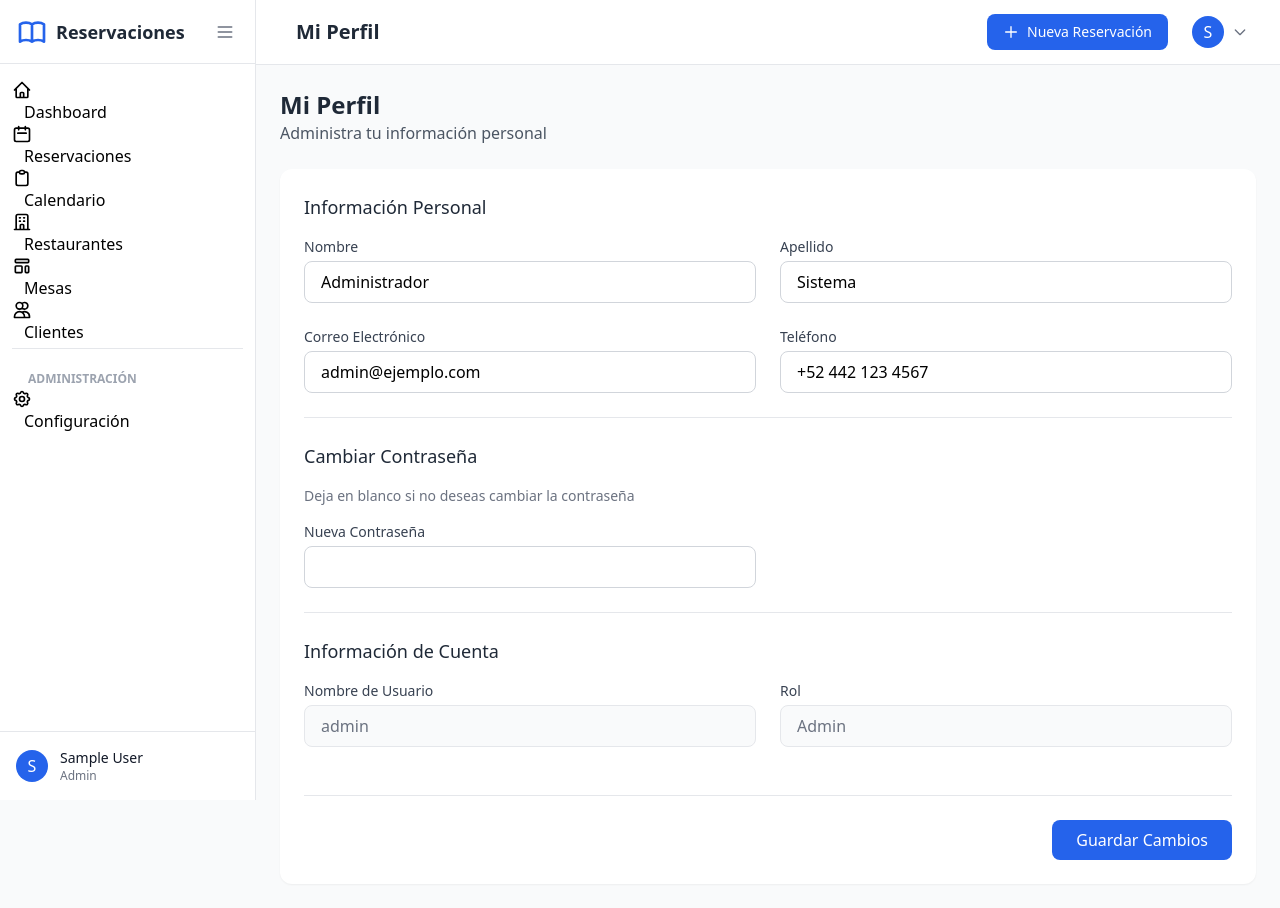
After one commit to danjohn007/API-Open-Table, a PHP site: page /admin/profile in a window 1280 px wide. The commit adds this page. Run offline with PHP 8.4, Linux system fonts and the light colour scheme; the visitor is signed in with stand-in values (Sample User, id 1); data comes from the database, SQL or seed files in the repository; some libraries are stand-ins or nearby versions.

Commit message:
Fix SQL parameter binding and add missing profile route
Co-authored-by: danjohn007 <77515822+danjohn007@users.noreply.github.com>

```diff
--- a/app/controllers/AuthController.php
+++ b/app/controllers/AuthController.php
@@ -114,4 +114,58 @@ class AuthController extends Controller {
 
         $this->render('auth/forgot-password', ['error' => $error, 'success' => $success], 'auth');
     }
+
+    /**
+     * Perfil del usuario
+     */
+    public function profile() {
+        $this->requireAuth();
+
+        $user = $this->userModel->find($_SESSION['user_id']);
+
+        if (!$user) {
+            $this->redirect('login');
+        }
+
+        $error = null;
+        $success = null;
+
+        if ($_SERVER['REQUEST_METHOD'] === 'POST') {
+            $data = [
+                'first_name' => $this->getPost('first_name'),
+                'last_name' => $this->getPost('last_name'),
+                'email' => $this->getPost('email'),
+                'phone' => $this->getPost('phone')
+            ];
+
+            // Check if email is being changed and if it already exists
+            if ($data['email'] !== $user['email'] && $this->userModel->emailExists($data['email'])) {
+                $error = 'El correo electrónico ya está registrado';
+            } else {
+                // Update password if provided
+                $newPassword = $this->getPost('new_password');
+                if (!empty($newPassword)) {
+                    if (strlen($newPassword) < 6) {
+                        $error = 'La contraseña debe tener al menos 6 caracteres';
+                    } else {
+                        $data['password'] = password_hash($newPassword, PASSWORD_DEFAULT);
+                    }
+                }
+
+                if (!$error) {
+                    $this->userModel->update($_SESSION['user_id'], $data);
+                    $_SESSION['user_name'] = $data['first_name'] . ' ' . $data['last_name'];
+                    $_SESSION['user_email'] = $data['email'];
+                    $success = 'Perfil actualizado exitosamente';
+                    $user = $this->userModel->find($_SESSION['user_id']);
+                }
+            }
+        }
+
+        $this->render('admin/profile', [
+            'user' => $user,
+            'error' => $error,
+            'success' => $success
+        ], 'admin');
+    }
 }
--- /dev/null
+++ b/app/views/admin/profile.php
@@ -0,0 +1,87 @@
+<?php $pageTitle = 'Mi Perfil'; ?>
+
+<div class="flex items-center justify-between mb-6">
+    <div>
+        <h2 class="text-2xl font-bold text-gray-800">Mi Perfil</h2>
+        <p class="text-gray-600">Administra tu información personal</p>
+    </div>
+</div>
+
+<?php if (!empty($error)): ?>
+<div class="bg-red-100 border border-red-400 text-red-700 px-4 py-3 rounded-lg mb-6">
+    <?= htmlspecialchars($error) ?>
+</div>
+<?php endif; ?>
+
+<?php if (!empty($success)): ?>
+<div class="bg-green-100 border border-green-400 text-green-700 px-4 py-3 rounded-lg mb-6">
+    <?= htmlspecialchars($success) ?>
+</div>
+<?php endif; ?>
+
+<div class="bg-white rounded-xl shadow-sm">
+    <form method="POST" action="<?= BASE_URL ?>/admin/profile" class="p-6 space-y-6">
+        <!-- Información personal -->
+        <div class="border-b pb-6">
+            <h3 class="text-lg font-medium text-gray-800 mb-4">Información Personal</h3>
+            <div class="grid grid-cols-1 md:grid-cols-2 gap-6">
+                <div>
+                    <label class="block text-sm font-medium text-gray-700 mb-1">Nombre</label>
+                    <input type="text" name="first_name" value="<?= htmlspecialchars($user['first_name'] ?? '') ?>" required
+                           class="w-full px-4 py-2 border border-gray-300 rounded-lg focus:ring-2 focus:ring-primary focus:border-primary">
+                </div>
+                <div>
+                    <label class="block text-sm font-medium text-gray-700 mb-1">Apellido</label>
+                    <input type="text" name="last_name" value="<?= htmlspecialchars($user['last_name'] ?? '') ?>" required
+                           class="w-full px-4 py-2 border border-gray-300 rounded-lg focus:ring-2 focus:ring-primary focus:border-primary">
+                </div>
+                <div>
+                    <label class="block text-sm font-medium text-gray-700 mb-1">Correo Electrónico</label>
+                    <input type="email" name="email" value="<?= htmlspecialchars($user['email'] ?? '') ?>" required
+                           class="w-full px-4 py-2 border border-gray-300 rounded-lg focus:ring-2 focus:ring-primary focus:border-primary">
+                </div>
+                <div>
+                    <label class="block text-sm font-medium text-gray-700 mb-1">Teléfono</label>
+                    <input type="tel" name="phone" value="<?= htmlspecialchars($user['phone'] ?? '') ?>"
+                           class="w-full px-4 py-2 border border-gray-300 rounded-lg focus:ring-2 focus:ring-primary focus:border-primary">
+                </div>
+            </div>
+        </div>
+
+        <!-- Cambiar contraseña -->
+        <div class="border-b pb-6">
+            <h3 class="text-lg font-medium text-gray-800 mb-4">Cambiar Contraseña</h3>
+            <p class="text-sm text-gray-500 mb-4">Deja en blanco si no deseas cambiar la contraseña</p>
+            <div class="grid grid-cols-1 md:grid-cols-2 gap-6">
+                <div>
+                    <label class="block text-sm font-medium text-gray-700 mb-1">Nueva Contraseña</label>
+                    <input type="password" name="new_password" minlength="6"
+                           class="w-full px-4 py-2 border border-gray-300 rounded-lg focus:ring-2 focus:ring-primary focus:border-primary">
+                </div>
+            </div>
+        </div>
+
+        <!-- Información de cuenta -->
+        <div class="pb-6">
+            <h3 class="text-lg font-medium text-gray-800 mb-4">Información de Cuenta</h3>
+            <div class="grid grid-cols-1 md:grid-cols-2 gap-6">
+                <div>
+                    <label class="block text-sm font-medium text-gray-700 mb-1">Nombre de Usuario</label>
+                    <input type="text" value="<?= htmlspecialchars($user['username'] ?? '') ?>" disabled
+                           class="w-full px-4 py-2 border border-gray-200 rounded-lg bg-gray-50 text-gray-500">
+                </div>
+                <div>
+                    <label class="block text-sm font-medium text-gray-700 mb-1">Rol</label>
+                    <input type="text" value="<?= htmlspecialchars(ucfirst($user['role'] ?? '')) ?>" disabled
+                           class="w-full px-4 py-2 border border-gray-200 rounded-lg bg-gray-50 text-gray-500">
+                </div>
+            </div>
+        </div>
+
+        <div class="flex justify-end pt-6 border-t">
+            <button type="submit" class="px-6 py-2 bg-primary text-white rounded-lg hover:bg-secondary transition-colors">
+                Guardar Cambios
+            </button>
+        </div>
+    </form>
+</div>
--- a/index.php
+++ b/index.php
@@ -23,6 +23,7 @@ $router->add('login', ['controller' => 'auth', 'action' => 'login']);
 $router->add('logout', ['controller' => 'auth', 'action' => 'logout']);
 $router->add('register', ['controller' => 'auth', 'action' => 'register']);
 $router->add('forgot-password', ['controller' => 'auth', 'action' => 'forgot-password']);
+$router->add('admin/profile', ['controller' => 'auth', 'action' => 'profile']);
 
 // Home routes
 $router->add('', ['controller' => 'home', 'action' => 'index']);
```
Also changed, not shown: app/models/TableModel.php (+38 -22 lines).
